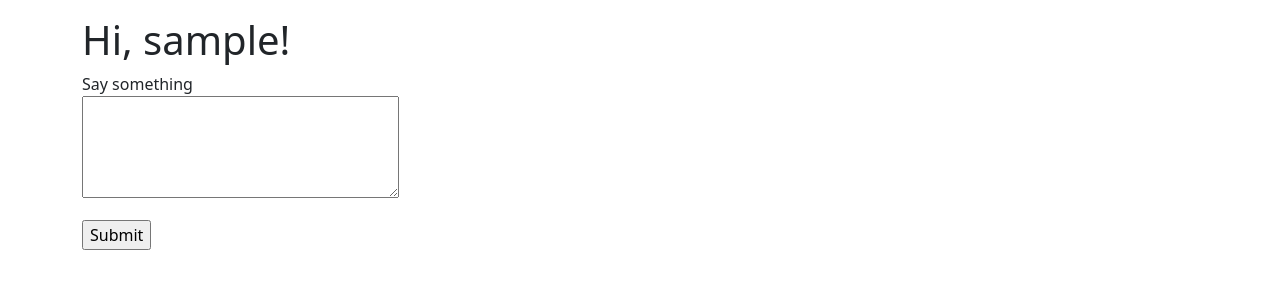
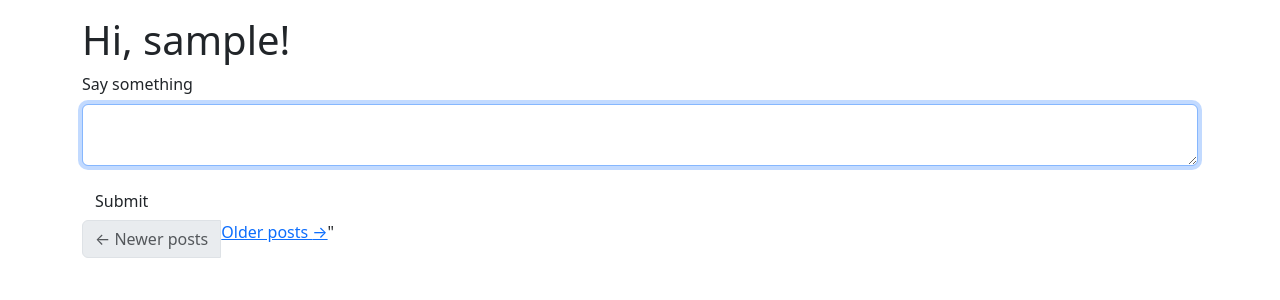
Before and after one commit to NguyenVietThanhAn1/Microblog, a Flask app: page / in a window 1280 px wide. Shown: the part 56-356 px from the top of the page. Run offline with Flask 3, Linux system fonts and the light colour scheme; the visitor is signed in with stand-in values (Sample User, id 1); data comes from the database, SQL or seed files in the repository; data that the repository does not hold is empty; some libraries are stand-ins or nearby versions.

Commit message:
facelift

```diff
--- a/app/templates/index.html
+++ b/app/templates/index.html
@@ -1,27 +1,26 @@
 {% extends "base.html" %}
-
+{% import "bootstrap_wtf.html" as wtf %}
 {% block content%}
     <h1>Hi, {{ current_user.username }}! </h1>
     {% if form %}
-    <form action="" method="post">
-        {{ form.hidden_tag()}}
-        <p>
-            {{ form.post.label }}<br>
-            {{ form.post(cols=32, rows=4) }}<br>
-            {% for error in form.post.errors %}
-            <span style="color:red;">[{{ error }}]</span>
-            {% endfor %}
-        </p>
-        <p>{{form.submit()}}</p>
-    </form>
+    {{ wtf.quick_form(form) }}
     {% endif %}
+
     {% for post in posts %}
         {% include '_post.html' %}
     {% endfor %}
-    {% if prev_url %}
-    <a href="{{ prev_url }}">Newer posts</a>
-    {% endif %}
-    {% if next_url %}
-    <a href="{{ next_url }}">Older posts</a>
-    {% endif %}
+    <nav aria-label="Post navigation">
+        <ul class="pagination">
+            <li class="page-item{% if not prev_url %} disabled{% endif %}">
+                <a class="page-link" href="{{ prev_url}}">
+                    <span aria-hidden="true">&larr;</span> Newer posts
+                </a>
+            </li>
+            <li class="page-item{% if not next_url %} disabled{% endif %}">
+                <a class="page-item" href="{{ next_url}}">
+                    Older posts <span aria-hidden="true">&rarr;</span>
+                </a>
+            </li>"
+        </ul>
+    </nav>
 {% endblock %}
```
